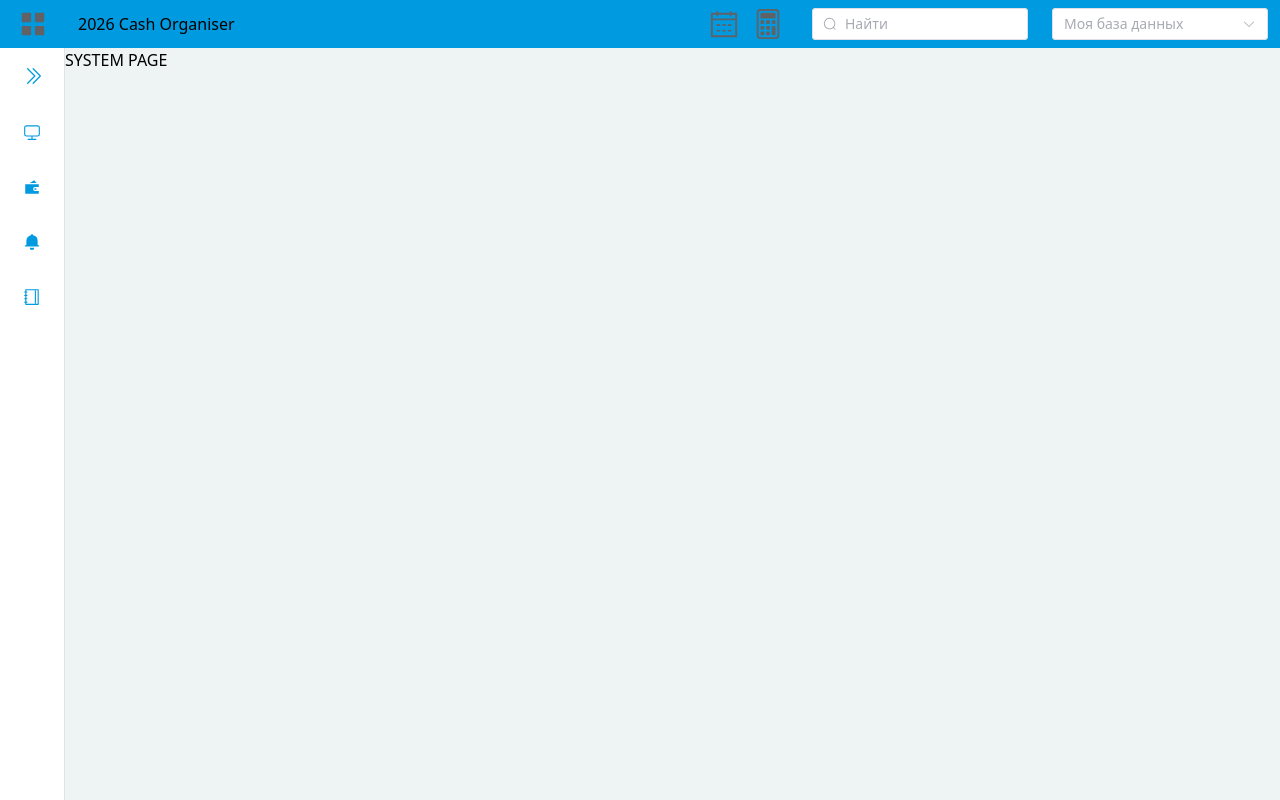
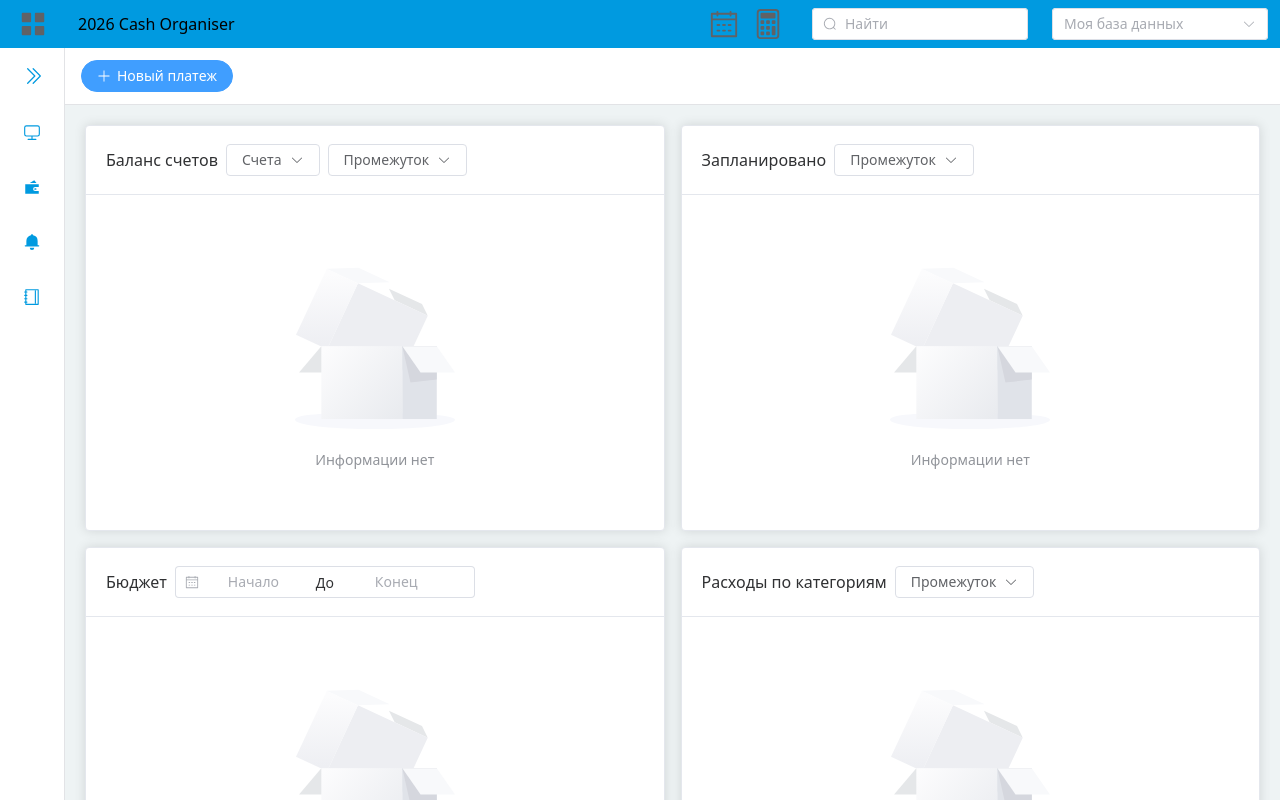
Before and after one commit to Ghxst666/CashOrginizer, a Vue app: page /#/system/system-page in a window 1280 px wide. Shown: the top 800 px of the page. Built offline with nearby package versions, Linux system fonts and the light colour scheme.

Commit message:
сверстал Главный экран

```diff
--- /dev/null
+++ b/src/pages/system/SystemHeader.vue
@@ -0,0 +1,12 @@
+<script setup lang="ts">
+import { Plus } from '@element-plus/icons-vue';
+
+</script>
+
+<template>
+    <div class="bg-[#ffffff] border-b border-[#e2e3e6] py-3 px-4 w-full">
+        <ElButton :icon="Plus" type="primary" round>
+            Новый платеж
+        </ElButton>
+    </div>
+</template>
--- a/src/pages/system/SystemPage.vue
+++ b/src/pages/system/SystemPage.vue
@@ -1,3 +1,30 @@
+<script setup lang="ts">
+import SystemBalanceWidget from '@/widgets/System/SystemBalanceWidget.vue';
+import SystemHeader from './SystemHeader.vue';
+import SystemPlanningWidget from '@/widgets/System/SystemPlanningWidget.vue';
+import SystemBudgetWidget from '@/widgets/System/SystemBudgetWidget.vue';
+import SystemExpenses from '@/widgets/System/SystemExpenses.vue';
+import { ElEmpty } from 'element-plus';
+
+const flag = <boolean>(false)
+</script>
+
 <template>
-  SYSTEM PAGE
+  <SystemHeader />
+  <div class="p-5">
+    <div class="grid grid-cols-2 gap-4">
+      <SystemBalanceWidget title="Баланс счетов">
+        <ElEmpty v-if="!flag" description="Информации нет" />
+      </SystemBalanceWidget>
+      <SystemPlanningWidget title="Запланировано">
+        <ElEmpty v-if="!flag" description="Информации нет" />
+      </SystemPlanningWidget>
+      <SystemBudgetWidget title="Бюджет">
+        <ElEmpty v-if="!flag" description="Информации нет" />
+      </SystemBudgetWidget>
+      <SystemExpenses title="Расходы по категориям">
+        <ElEmpty v-if="!flag" description="Информации нет" />
+      </SystemExpenses>
+    </div>
+  </div>
 </template>
--- /dev/null
+++ b/src/widgets/System/SystemBalanceWidget.vue
@@ -0,0 +1,52 @@
+<script setup lang="ts">
+import { ArrowDown } from '@element-plus/icons-vue';
+
+const props = defineProps<{
+    title: string
+}>()
+</script>
+
+<template>
+    <ElCard class="w-full">
+        <template #header>
+            <div class="flex gap-2 items-center">
+                {{ props.title }}
+
+                <ElDropdown>
+                    <ElButton plain>Счета
+                        <ElIcon class="ml-2">
+                            <ArrowDown />
+                        </ElIcon>
+                    </ElButton>
+                    <template #dropdown>
+                        <ElDropdownMenu>
+                            <ElDropdownItem>Все счета</ElDropdownItem>
+                            <ElDropdownItem>Группы счетов</ElDropdownItem>
+                        </ElDropdownMenu>
+                    </template>
+                </ElDropdown>
+
+                <ElDropdown>
+                    <ElButton plain>Промежуток
+                        <ElIcon class="ml-2">
+                            <ArrowDown />
+                        </ElIcon>
+                    </ElButton>
+                    <template #dropdown>
+                        <ElDropdownMenu>
+                            <ElDropdownItem>Сегодня</ElDropdownItem>
+                            <ElDropdownItem>Вчера</ElDropdownItem>
+                            <ElDropdownItem>Текущий месяц</ElDropdownItem>
+                            <ElDropdownItem>За последние 7 дней</ElDropdownItem>
+                            <ElDropdownItem>За последние 30 дней</ElDropdownItem>
+                            <ElDropdownItem>Следующие 7 дней</ElDropdownItem>
+                            <ElDropdownItem>Следующие 30 дней</ElDropdownItem>
+                        </ElDropdownMenu>
+                    </template>
+                </ElDropdown>
+            </div>
+        </template>
+
+        <slot />
+    </ElCard>
+</template>
--- /dev/null
+++ b/src/widgets/System/SystemBudgetWidget.vue
@@ -0,0 +1,29 @@
+<script setup lang="ts">
+import { ref } from 'vue';
+
+const props = defineProps<{
+    title: string
+}>()
+const value = ref('')
+</script>
+
+<template>
+    <ElCard class="w-full">
+        <template #header>
+            <div class="flex gap-2 items-center">
+                {{ props.title }}
+
+                <ElDatePicker
+                    v-model="value"
+                    type="daterange"
+                    range-separator="До"
+                    start-placeholder="Начало"
+                    end-placeholder="Конец"
+                    class="max-w-[300px] w-full"
+                />
+            </div>
+        </template>
+
+        <slot />
+    </ElCard>
+</template>
--- /dev/null
+++ b/src/widgets/System/SystemExpenses.vue
@@ -0,0 +1,36 @@
+<script setup lang="ts">
+import { ArrowDown } from '@element-plus/icons-vue';
+
+const props = defineProps<{
+    title: string
+}>()
+</script>
+
+<template>
+    <ElCard class="w-full">
+        <template #header>
+            <div class="flex gap-2 items-center">
+                {{ props.title }}
+
+                <ElDropdown>
+                    <ElButton plain>Промежуток
+                        <ElIcon class="ml-2">
+                            <ArrowDown />
+                        </ElIcon>
+                    </ElButton>
+                    <template #dropdown>
+                        <ElDropdownMenu>
+                            <ElDropdownItem>Текущий месяц</ElDropdownItem>
+                            <ElDropdownItem>За последние 7 дней</ElDropdownItem>
+                            <ElDropdownItem>За последние 14 дней</ElDropdownItem>
+                            <ElDropdownItem>За последние 30 дней</ElDropdownItem>
+                            <ElDropdownItem>Следующие 30 дней</ElDropdownItem>
+                        </ElDropdownMenu>
+                    </template>
+                </ElDropdown>
+            </div>
+        </template>
+
+        <slot />
+    </ElCard>
+</template>
--- /dev/null
+++ b/src/widgets/System/SystemPlanningWidget.vue
@@ -0,0 +1,36 @@
+<script setup lang="ts">
+import { ArrowDown } from '@element-plus/icons-vue';
+
+const props = defineProps<{
+    title: string
+}>()
+</script>
+
+<template>
+    <ElCard class="w-full">
+        <template #header>
+            <div class="flex gap-2 items-center">
+                {{ props.title }}
+
+                <ElDropdown>
+                    <ElButton plain>Промежуток
+                        <ElIcon class="ml-2">
+                            <ArrowDown />
+                        </ElIcon>
+                    </ElButton>
+                    <template #dropdown>
+                        <ElDropdownMenu>
+                            <ElDropdownItem>Запланировано на сегодня</ElDropdownItem>
+                            <ElDropdownItem>Запланировано на текущий месяц</ElDropdownItem>
+                            <ElDropdownItem>Запланировано на следующую неделю</ElDropdownItem>
+                            <ElDropdownItem>Запланировано на следующий месяц</ElDropdownItem>
+                            <ElDropdownItem>Запланировано на следующие 90 дней</ElDropdownItem>
+                        </ElDropdownMenu>
+                    </template>
+                </ElDropdown>
+            </div>
+        </template>
+
+        <slot />
+    </ElCard>
+</template>
```
